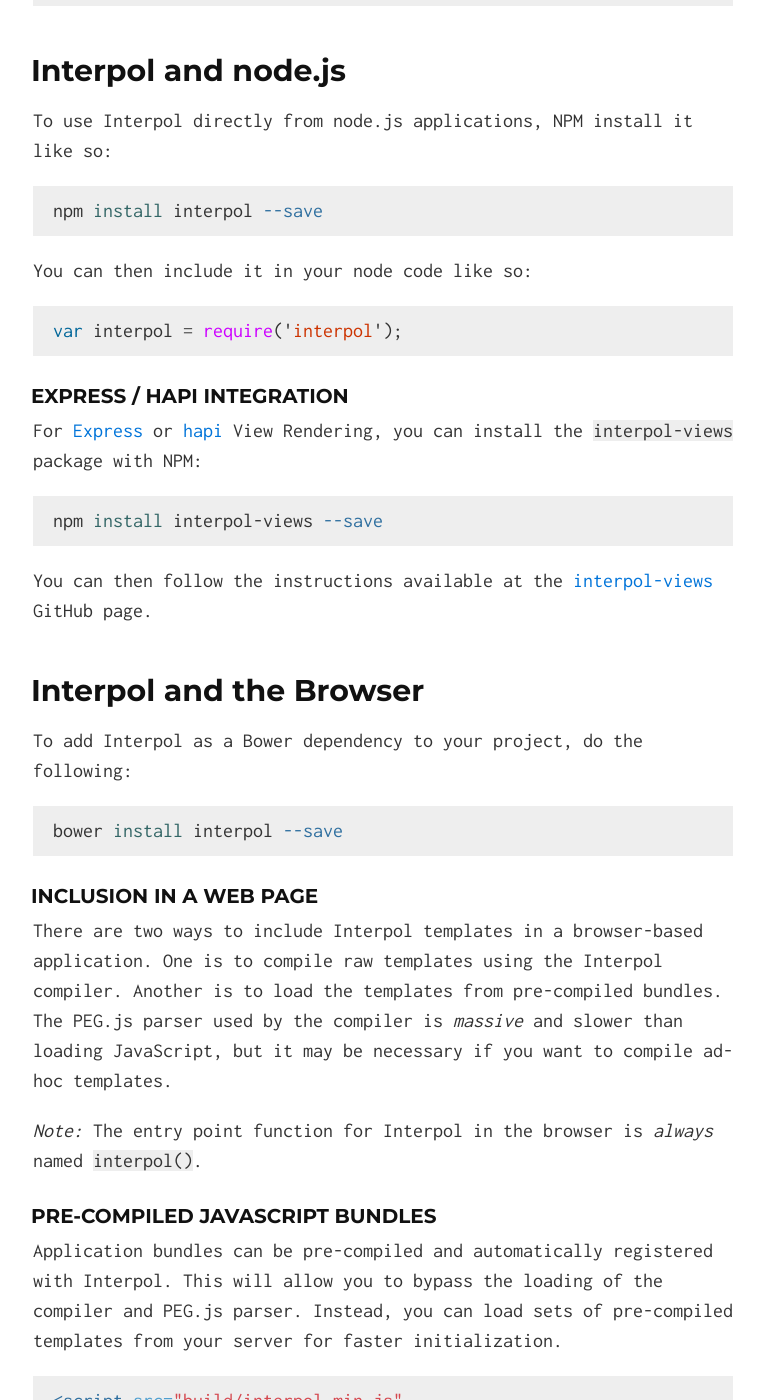
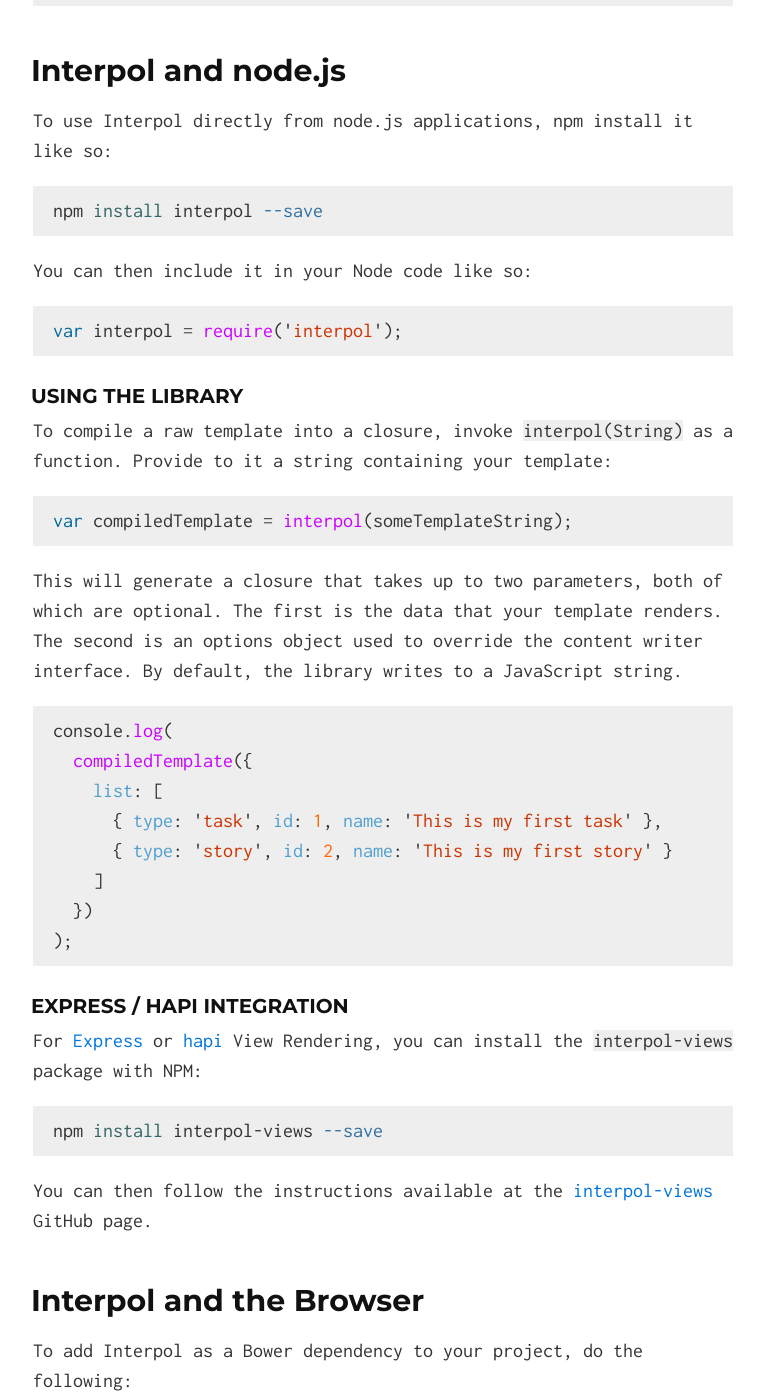
Before and after one commit to kode4food/interpol, a Jekyll site: the page built from index.md, in a window 1280 px wide and 1400 px high, scrolled down 2064 px. Shown: the whole window, without its empty margins (257-1021 px from the left). Built offline with Jekyll 4.4.1, drawn with Linux system fonts in a browser that asks for light colours; Markdown is read by kramdown in place of the engine named in the settings; some of the changed text lies outside the part shown.

Commit message:
remove browser-side compile

````diff
--- a/index.md
+++ b/index.md
@@ -58,16 +58,36 @@
 ```
 
 ## Interpol and node.js
-To use Interpol directly from node.js applications, NPM install it like so:
+To use Interpol directly from node.js applications, npm install it like so:
 
 ```bash
 npm install interpol --save
 ```
 
-You can then include it in your node code like so:
+You can then include it in your Node code like so:
 
 ```javascript
 var interpol = require('interpol');
+```
+
+### Using the Library
+To compile a raw template into a closure, invoke `interpol(String)` as a function.  Provide to it a string containing your template:
+
+```javascript
+var compiledTemplate = interpol(someTemplateString);
+```
+
+This will generate a closure that takes up to two parameters, both of which are optional.  The first is the data that your template renders.  The second is an options object used to override the content writer interface.  By default, the library writes to a JavaScript string.
+
+```javascript
+console.log(
+  compiledTemplate({
+    list: [
+      { type: 'task', id: 1, name: 'This is my first task' },
+      { type: 'story', id: 2, name: 'This is my first story' }
+    ]
+  })
+);
 ```
 
 ### Express / hapi Integration
@@ -87,29 +107,22 @@
 ```
 
 ### Inclusion in a Web Page
-There are two ways to include Interpol templates in a browser-based application.  One is to compile raw templates using the Interpol compiler.  Another is to load the templates from pre-compiled bundles.  The PEG.js parser used by the compiler is *massive* and slower than loading JavaScript, but it may be necessary if you want to compile ad-hoc templates.
-
-*Note:* The entry point function for Interpol in the browser is *always* named `interpol()`.
-
-### Pre-Compiled JavaScript Bundles
-Application bundles can be pre-compiled and automatically registered with Interpol.  This will allow you to bypass the loading of the compiler and PEG.js parser.  Instead, you can load sets of pre-compiled templates from your server for faster initialization.
+To include Interpol templates in the browser, they must be loaded from pre-compiled JavaScript bundles.  These bundles will automatically registered with Interpol when loaded, so all you have to do is load them in the right order, and then invoke them somehow:
 
 ```html
 <script src="build/interpol.min.js"
         type="text/javascript"></script>
 <script src="your_bundle.js"
         type="text/javascript"></script>
+<script>
+  var your_bundle = interpol.your_bundle;
+  var res = your_bundle.yourTemplate({
+    greeting: 'hello'
+  });
+</script>
 ```
 
 *Note:* The Interpol command-line interface generates pre-compiled bundles.  You can install this globally using `npm -g install` and can then invoke the tools at your terminal by typing `interpol`.
-
-### Including the PEG.js Compiler
-If you *must* parse raw templates in the browser, you will need to load the version of Interpol that includes the compiler (and its PEG.js parser).
-
-```html
-<script src="build/interpol-parser.min.js"
-        type="text/javascript"></script>
-```
 
 ## Resources
 For source code and releases, see the [Interpol GitHub Page](http://github.com/kode4food/interpol).
````
